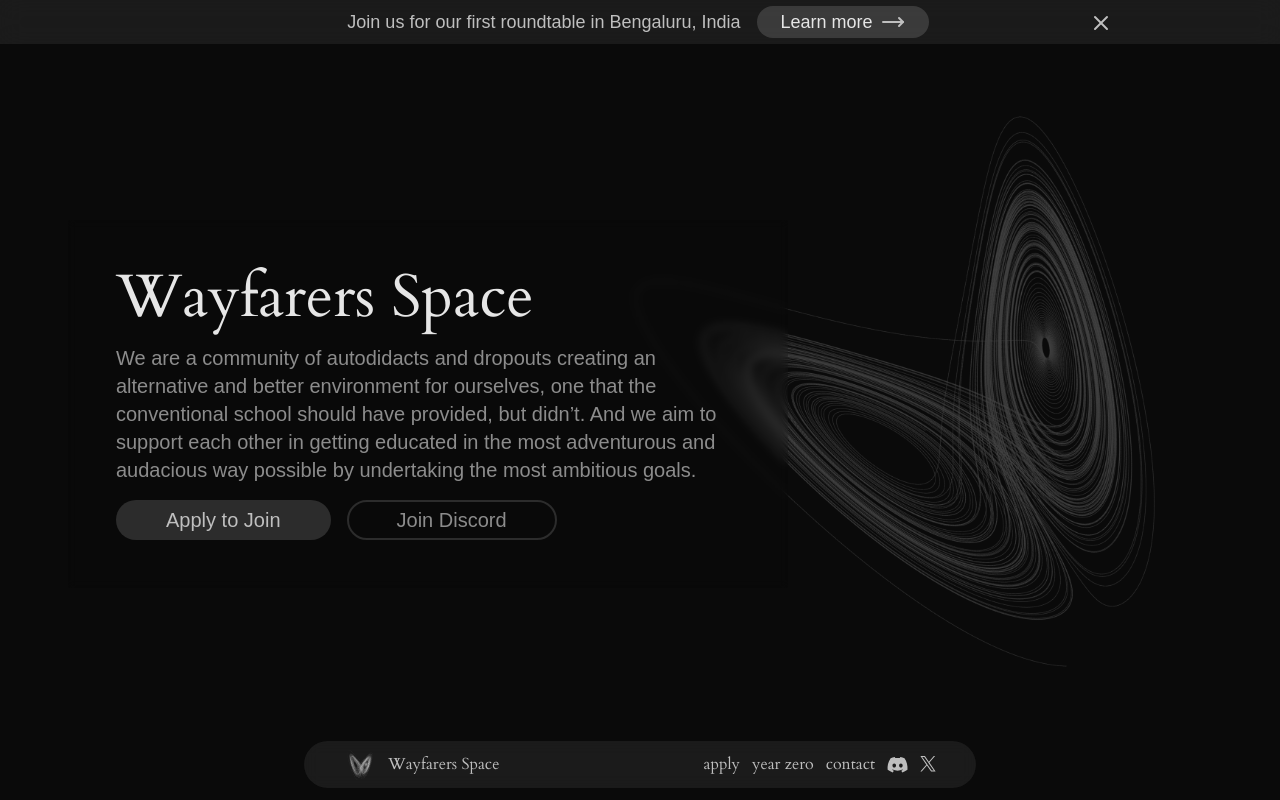
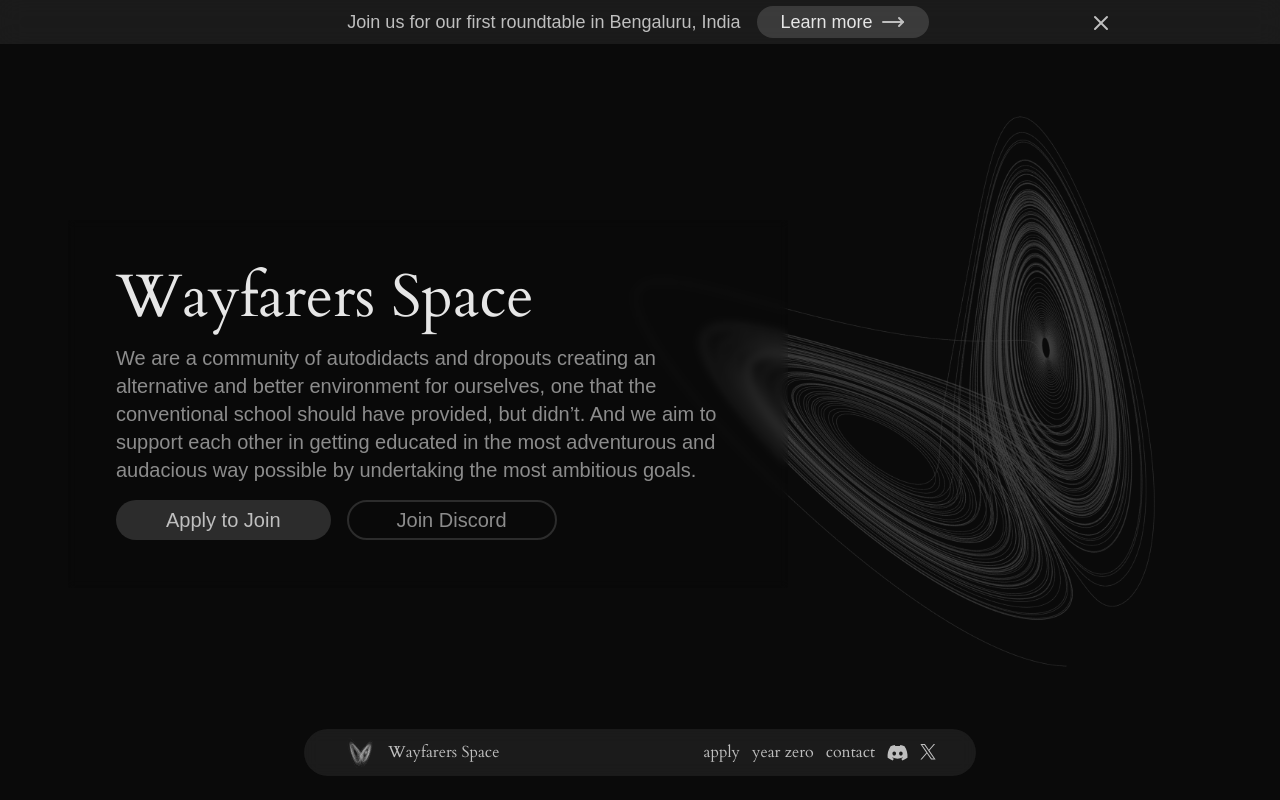
Before and after one commit to TheBlapse/wayfarers.space, a Next.js app: page / in a window 1280 px wide. Shown: the top 800 px of the page. Built offline with nearby package versions, Linux system fonts and the light colour scheme; a web font is replaced by a local one.

Commit message:
Increase footer margin

```diff
--- a/app/components/navigation.tsx
+++ b/app/components/navigation.tsx
@@ -75,7 +75,7 @@
     <>
       <nav
         className={
-          "fixed bottom-0 left-1/2 z-40 mb-3 w-10/12 max-w-md -translate-x-1/2 transform items-center rounded-full bg-white bg-opacity-[7%] backdrop-blur-[8px] md:w-screen md:max-w-2xl"
+          "fixed bottom-0 left-1/2 z-40 mb-6 w-10/12 max-w-md -translate-x-1/2 transform items-center rounded-full bg-white bg-opacity-[7%] backdrop-blur-[8px] md:w-screen md:max-w-2xl"
         }
       >
         <div className="flex w-full flex-wrap items-center justify-between px-10 py-1 md:py-2 ">
```
